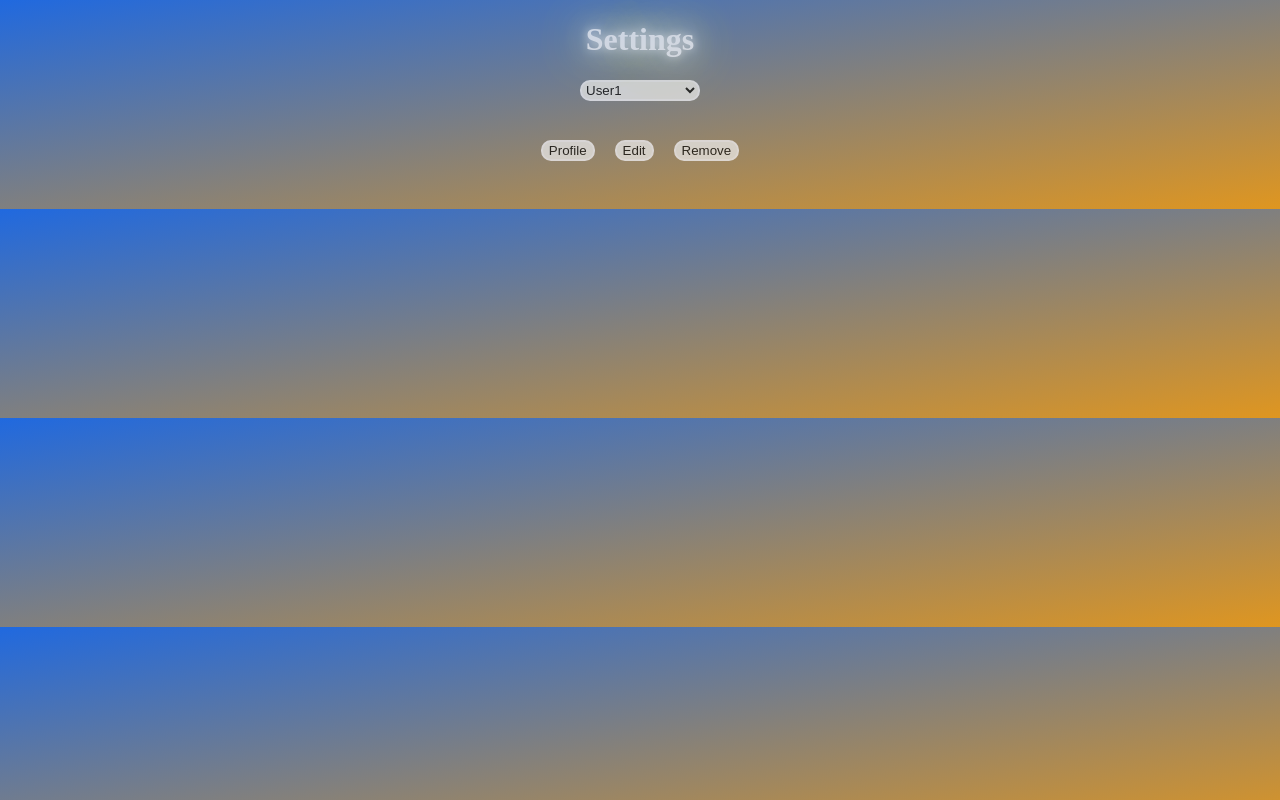
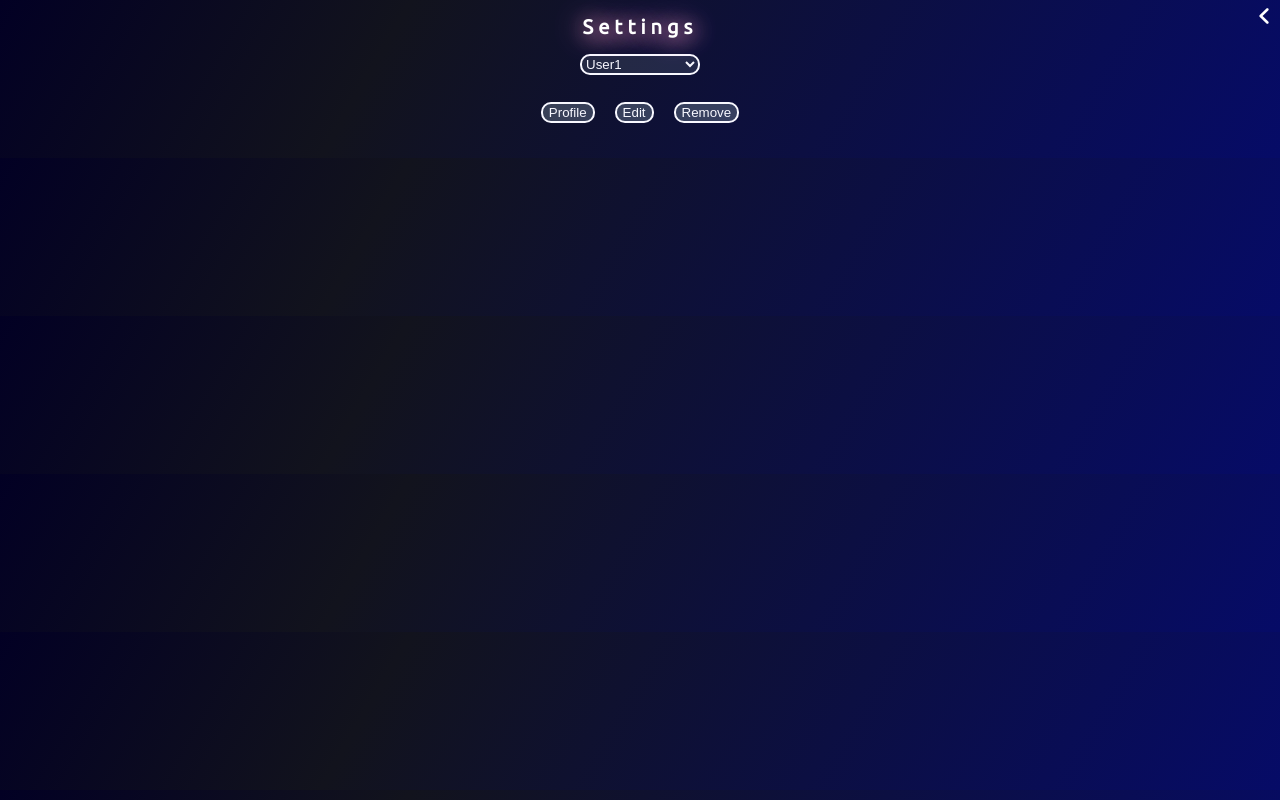
Before and after one commit to KreconyMakaron/osu-stalker, a browser extension: page settings.html in a window 1280 px wide. Drawn offline with Linux system fonts and the light colour scheme.

Commit message:
Dark theme
Dark theme+design

```diff
--- a/manifest2.json
+++ b/manifestdark.json
@@ -9,7 +9,7 @@
     "128": "logo.png"
   },
   "action": {
-    "default_popup": "main.html",
+    "default_popup": "main2dark.html",
     "default_title": "osu!stalker",
     "default_icon": "logo.png"
   }
--- a/settings.html
+++ b/settings.html
@@ -5,10 +5,15 @@
     <meta http-equiv="x-ua-compatible" content="IE=edge">
     <meta name="viewport" content="width=device-width, initial-scale=1.0">
     <title>Settings</title>
-    <link rel="stylesheet" href="style.css">
+    <link rel="stylesheet" href="styledark.css">
 </head>
 <body>
 <h1>Settings</h1>
+<div id="back">
+    <a href="main2dark.html">
+        <img src="backicon.png" alt="back">
+    </a>
+</div>
 <div>
     <select name="Obserwowani" id="Followlist">
         <option value="User1">User1</option>
@@ -16,9 +21,9 @@
     </select>
 </div>
 <div id="operation">
-    <input type="button" value="Profile">
-    <input type="button" value="Edit">
-    <input type="button" value="Remove">
+    <input type="button" value="Profile" id="pbutton">
+    <input type="button" value="Edit" id="ebutton">
+    <input type="button" value="Remove" id="rbutton">
 </div>
 </body>
 </html>
--- /dev/null
+++ b/styledark.css
@@ -0,0 +1,99 @@
+@import url('https://fonts.googleapis.com/css?family=Ubuntu');
+
+body {
+    background: rgb(2,0,36);
+    background: linear-gradient(120deg, rgba(2,0,36,1) 0%, rgba(18,19,29,1) 30%, rgba(6,11,103,1) 100%);
+}
+
+h1 {
+    margin: 15px 30px;
+    font-family: 'Ubuntu', sans-serif;
+    font-size: 20px;
+    font-weight: bold;
+    color: #fff;
+    text-align: center;
+    letter-spacing: 5px;
+    text-shadow: 3px 3px 20px #ff99cc,
+    -2px 1px 30px #ff99cc;
+}
+
+input[type=text] {
+/* background-color: lightslategray; */
+    background: rgba(119, 136, 153, .2);
+    outline: none;
+    border: 2px solid ghostwhite;
+    border-radius: 10px;
+    /* margin: 5px 10px; */
+    color: ghostwhite;
+    display: block;
+    margin: 10px auto;
+    width: 75%;
+}
+
+::placeholder {
+    color: ghostwhite;
+    opacity: 1; /* Firefox */
+}
+
+input[type=submit] {
+    background: rgba(119, 136, 153, .4);
+    outline: none;
+    border: 2px solid ghostwhite;
+    border-radius: 10px;
+    color: ghostwhite;
+}
+
+#danesubmit {
+    width: 75px;
+    float: right;
+    margin-top: -25px;
+    margin-bottom: 5px;
+    margin-right: 25px;
+}
+
+
+label {
+    font-weight: bold;
+    color: ghostwhite;
+}
+
+#setting, #back {
+    position: absolute;
+    right: 4px;
+    top: 4px;
+}
+
+select {
+    background: rgba(119, 136, 153, .2);
+    outline: none;
+    border: 2px solid ghostwhite;
+    border-radius: 10px;
+    color: ghostwhite;
+    display: block;
+    margin: auto;
+    width: 120px;
+}
+
+#operation {
+    display: flex;
+    justify-content: center;
+    align-items: center;
+    height: 75px;
+
+}
+
+#pbutton, #ebutton, #rbutton {
+    background: rgba(119, 136, 153, .4);
+    outline: none;
+    border: 2px solid ghostwhite;
+    border-radius: 10px;
+    color: ghostwhite;
+}
+
+input[type=button] {
+    outline: none;
+    border: 2px solid ghostwhite;
+    border-radius: 10px;
+    margin-right: 10px;
+    margin-left: 10px;
+}
```
Also changed, not shown: main2dark.html (added, +25 -0 lines), backicon.png (added), seticon.png.
